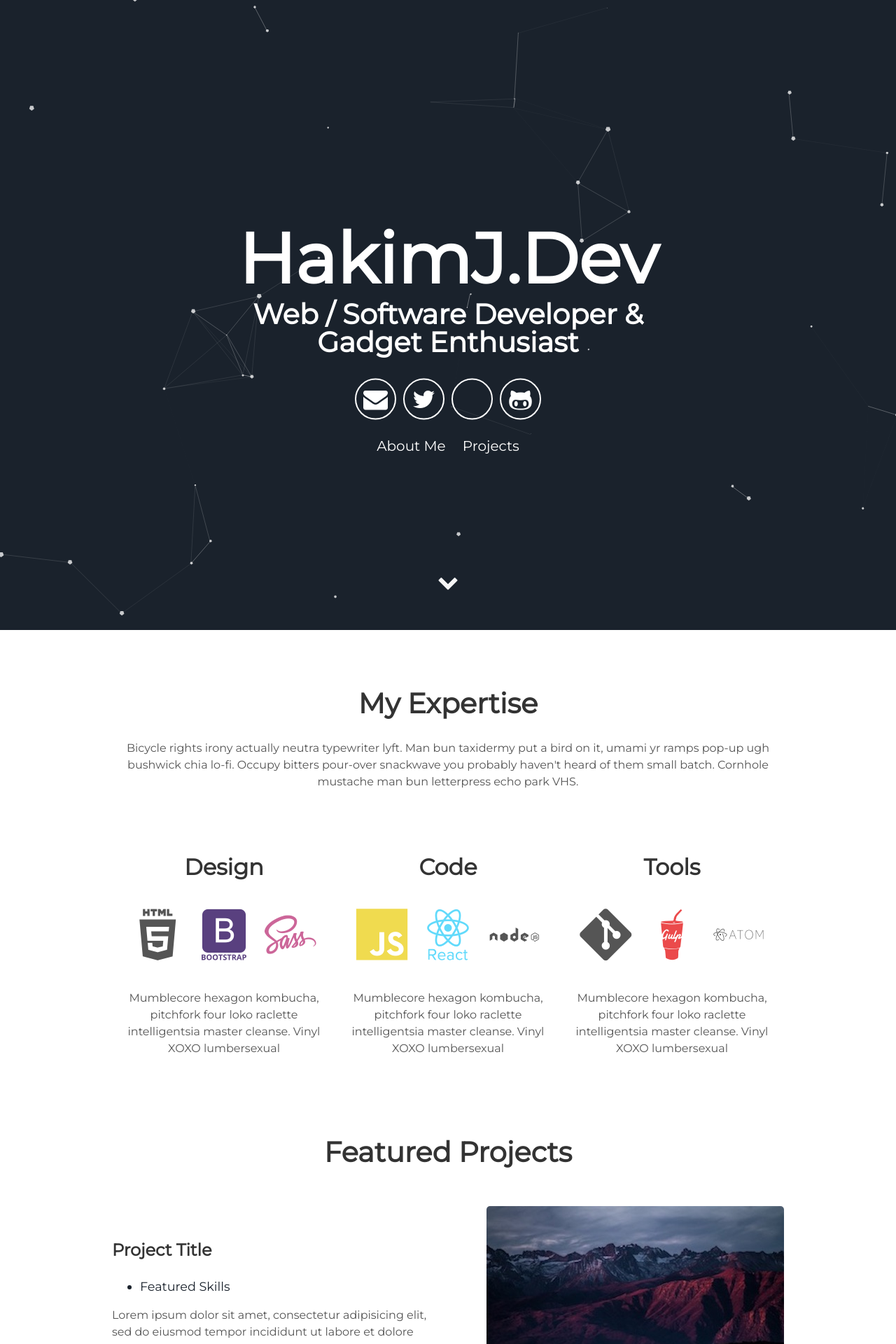
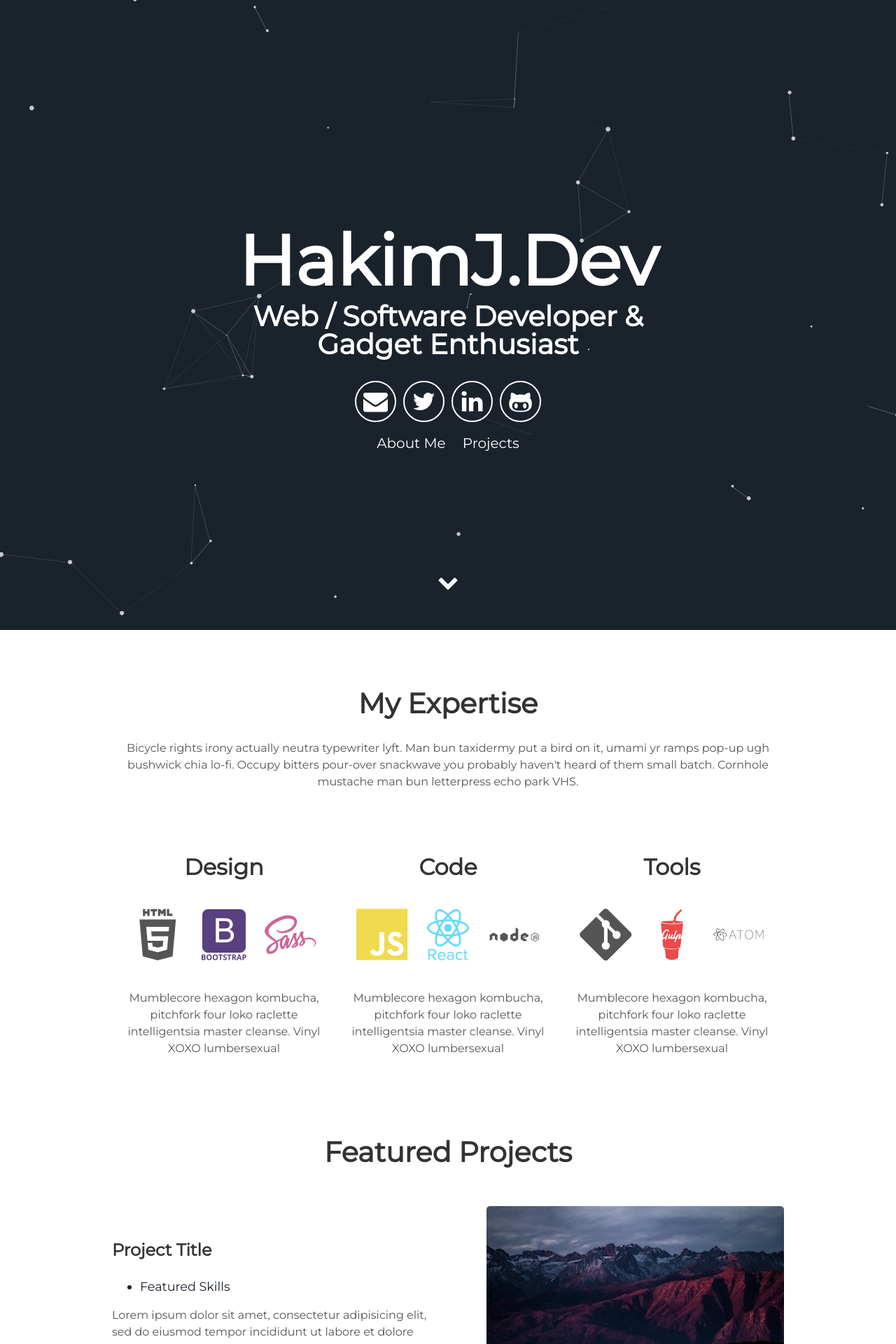
Before and after one commit to AbdulHakimJumari/hakimj.github.io, a Jekyll site: the page built from index.html, in a window 1280 px wide. Shown: the top 1920 px of the page at 70% size. Built offline with Jekyll 4.4.1, drawn with Linux system fonts in a browser that asks for light colours.

Commit message:
Update header.html

```diff
--- a/_includes/header.html
+++ b/_includes/header.html
@@ -7,7 +7,7 @@
       <div class="header-icons">
         <a aria-label="Send email" href="#"><i class="icon fa fa-envelope"></i></a>
         <a aria-label="My Twitter" target="_blank" href="#"><i class="icon fa fa-twitter" aria-hidden="true"></i></a>
-        <a aria-label="My Linkedin" target="_blank" href="#"><i class="icon fa fa-likedin" aria-hidden="true"></i></a>
+        <a aria-label="My Linkedin" target="_blank" href="#"><i class="icon fa fa-linkedin" aria-hidden="true"></i></a>
         <a aria-label="My Github" target="_blank" href="#"><i class="icon fa fa-github-alt" aria-hidden="true"></i></a>
       </div>
       <div class="header-links">
```
